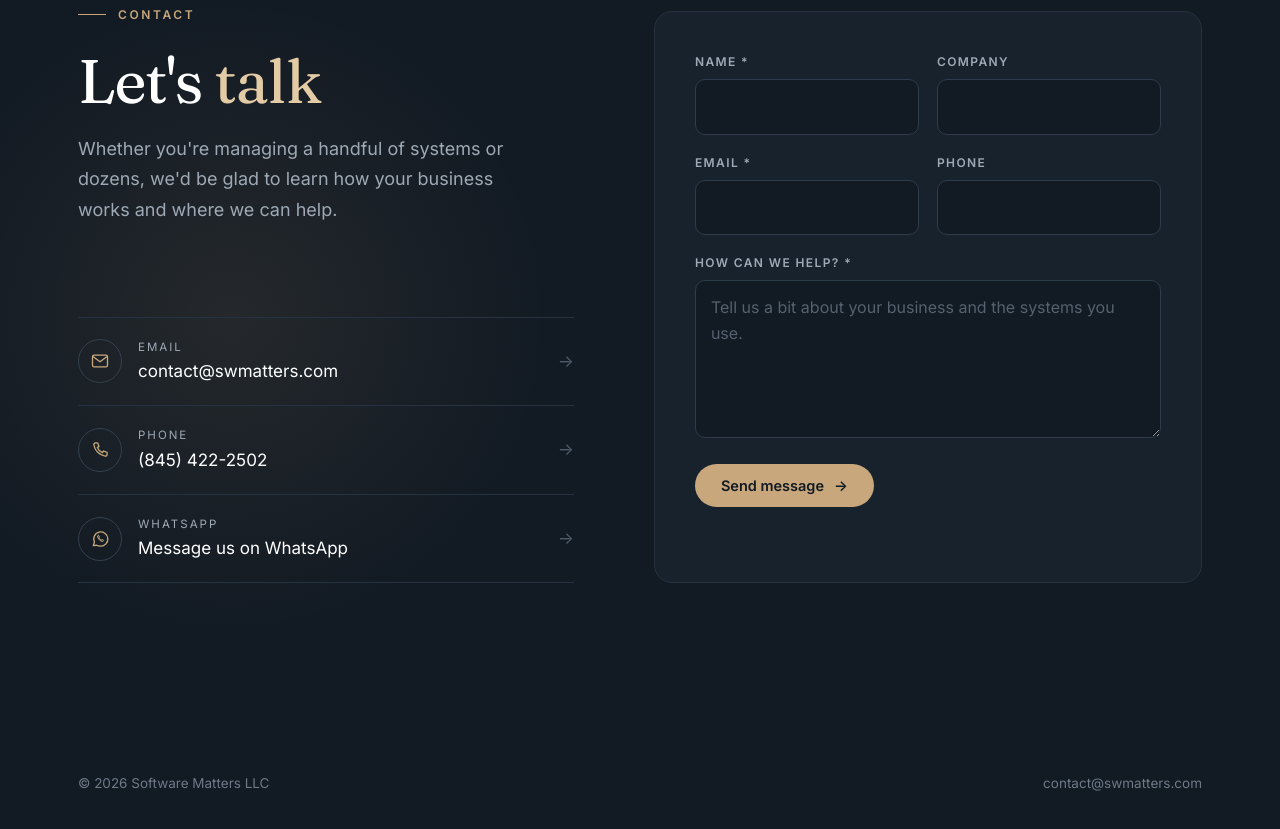
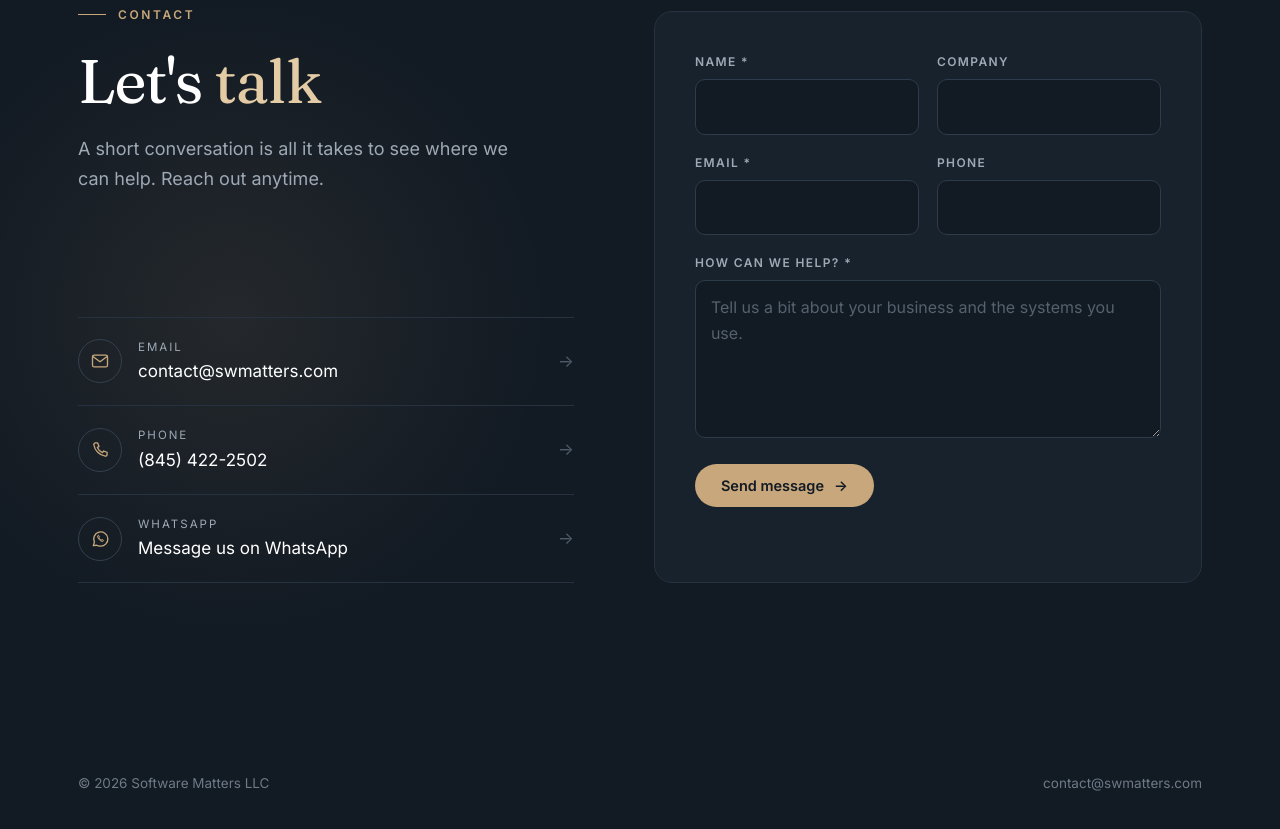
Before and after one commit to Software-Matters/website, a plain HTML site: page index.html in a window 1280 px wide. Shown: the part 3620-4449 px from the top of the page. Drawn offline with Linux system fonts and the light colour scheme.

Commit message:
v36: Contact intro — new line (no repeat of 'systems or dozens')

```diff
--- a/index.html
+++ b/index.html
@@ -594,7 +594,7 @@ body.ready .burger{opacity:1}
     <div class="ct-left">
       <span class="eyebrow rv">Contact</span>
       <h2 class="rv d1"><span class="wipe">Let's <em>talk</em></span></h2>
-      <p class="ct-intro rv d2">Whether you're managing a handful of systems or dozens, we'd be glad to learn how your business works and where we can help.</p>
+      <p class="ct-intro rv d2">A short conversation is all it takes to see where we can help. Reach out anytime.</p>
       <div class="ct-list rv d2">
         <a class="ct-item" href="mailto:contact@swmatters.com">
           <span class="ct-ic"><svg viewBox="0 0 24 24"><rect x="3" y="5" width="18" height="14" rx="2"/><path d="M3.5 6.5l8.5 6.5 8.5-6.5"/></svg></span>
```
